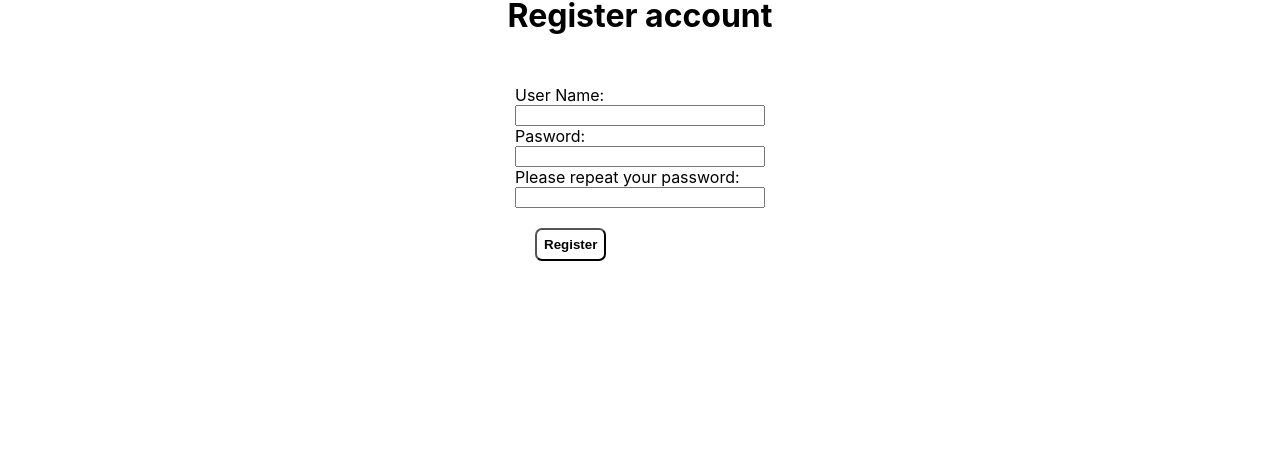
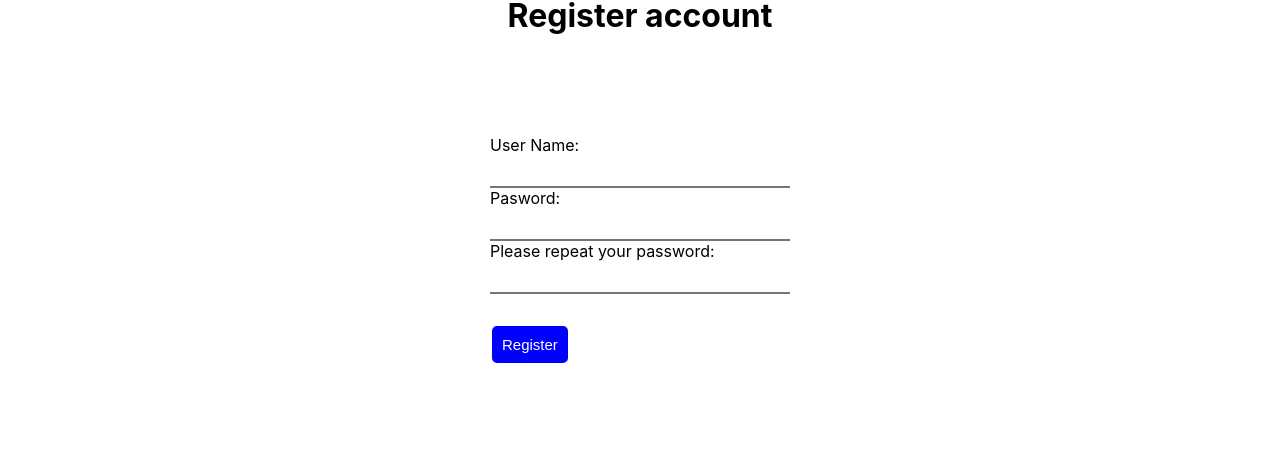
Before and after one commit to PotatoDestruction/Organizer-app, a React (Create React App) app in the folder Front-End/: page / in a window 1280 px wide. Shown: the part 245-710 px from the top of the page. Built offline with nearby package versions, Linux system fonts and the light colour scheme.

Commit message:
validation

```diff
--- a/Front-End/src/components/Login/Login.tsx
+++ b/Front-End/src/components/Login/Login.tsx
@@ -14,7 +14,7 @@ const Login = (): JSX.Element => {
     return (
         <div>
             <h1 className="login">Login</h1>
-            <Form fetch={(event) => {
+            <Form className="def-form" fetch={(event) => {
                 event.preventDefault();
 
                 const organizerLog: LogType = {
@@ -52,7 +52,7 @@ const Login = (): JSX.Element => {
                     value={name}
                     onChange={(e: React.ChangeEvent<HTMLInputElement>) => {
                         let newValue = e.target.value
-                        setName(newValue);
+                        setName(newValue.charAt(0).toUpperCase() + newValue.slice(1));
                     }}
                 />
                 <label>Pasword:</label>
@@ -63,7 +63,7 @@ const Login = (): JSX.Element => {
                     }}
                 />
                 <div>
-                    <button type="submit">Login</button>
+                    <button id="reg-log" type="submit">Login</button>
                 </div>
             </Form>
             {message && <div className="message">{message}</div>}
--- a/Front-End/src/components/Participants/Participants.css
+++ b/Front-End/src/components/Participants/Participants.css
@@ -33,7 +33,7 @@
 }
 
 table {
-    margin: 0 auto 100px;
+    margin: 0 auto;
     border-collapse: collapse;
     text-align: center;
     min-width: 800px;
@@ -65,26 +65,26 @@ th, td {
     background-color: rgba(20, 19, 19, 0.5);
 }
 
-.modal-form {
+.def-form {
     width: 300px;
     padding: 50px;
     background-color: white;
 }
 
-.modal-form div label {
+.def-form div label {
     font-size: 20px;
 }
 
-.modal-form input {
+.def-form input {
     padding: 8px;
     border-width: 0 0 2px 0;
 }
 
-.modal-form input:focus {
+.def-form input:focus {
     outline-width: 0;
 }
 
-.modal-form button {
+.def-form button {
     padding: 10px 0;
     background-color: blue;
     color: white;
@@ -93,7 +93,7 @@ th, td {
     font-size: 15px;
 }
 
-.modal-form button:hover, .Add-participant:hover {
+.def-form button:hover, .Add-participant:hover {
     background-color: white;
     color: blue;
     border-color: blue;
@@ -108,6 +108,7 @@ th, td {
     color: blue;
     font-weight: 700;
     text-align: center;
+    margin: 10px;
 }
 
 .cancel:hover {
--- a/Front-End/src/components/Participants/Participants.tsx
+++ b/Front-End/src/components/Participants/Participants.tsx
@@ -64,10 +64,9 @@ const Participants = (): JSX.Element => {
             })
             .catch(error => console.log(error));
     }, [reload, addFromOnOff])
-    console.log(addParticipant)
+
     return (
         <div>
-
             <div className='header-and-ADD'>
                 <h1 className='participants-h'>Your Participants</h1>
                 {addFromOnOff === 'off' && <button className='Add-participant' onClick={() => {
@@ -76,7 +75,7 @@ const Participants = (): JSX.Element => {
             </div>
 
             <div className='add-form-wrap'>
-                {addFromOnOff === 'on' && <Form className='modal-form' id='add-form' fetch={(e) => {
+                {addFromOnOff === 'on' && <Form className='def-form' id='add-form' fetch={(e) => {
                     e.preventDefault();
 
                     fetch('http://localhost:8080/v1/participants/add', {
@@ -126,8 +125,8 @@ const Participants = (): JSX.Element => {
                     <div>
                         <label>Age:</label>
                     </div>
-                    <input type="text" name="age" required pattern='[0-9]{1,3}' title='Age must be numbers.'
-                        minLength={1} maxLength={3}
+                    <input type="text" name="age" required pattern='^[1-9]\d*$' title='Age must be numbers and can&#39;t be 0.'
+                        minLength={1} maxLength={3} min='1'
                         onChange={(e: React.ChangeEvent<HTMLInputElement>) => {
                             let newValue = e.target.value
                             setAddParticipant({ ...addParticipant, age: Number(newValue) })
--- a/Front-End/src/components/Participants/UpdateModal.tsx
+++ b/Front-End/src/components/Participants/UpdateModal.tsx
@@ -16,7 +16,7 @@ console.log(updated)
       <div>
 
          {participant && <div className="modal-body">
-            <Form className="modal-form" fetch={(e) => {
+            <Form className="def-form" fetch={(e) => {
                e.preventDefault();
 
                fetch(`http://localhost:8080/v1/participants/update/${participant.id}`, {
--- a/Front-End/src/components/Register/Register.css
+++ b/Front-End/src/components/Register/Register.css
@@ -15,15 +15,7 @@ main {
     font-size: 20px;
 }
 
-form button {
-    margin: 20px;
-    padding: 7px;
+#reg-log {
     border-radius: 7px;
-    font-weight: 700;
-    background: white;
+    padding: 10px;
 }
-
-form button:hover {
-    cursor: pointer;
-    background: green;
-}
--- a/Front-End/src/components/Register/Register.tsx
+++ b/Front-End/src/components/Register/Register.tsx
@@ -23,7 +23,7 @@ const Register = (): JSX.Element => {
     return (
         <main>
             <h1 className="register">Register account</h1>
-            <Form fetch={(event) => {
+            <Form className="def-form" fetch={(event) => {
                 event.preventDefault();
 
                 const organizerReg: RegInfo = {
@@ -72,7 +72,7 @@ const Register = (): JSX.Element => {
                     value={name}
                     onChange={(e: React.ChangeEvent<HTMLInputElement>) => {
                         let newValue = e.target.value
-                        setName(newValue);
+                        setName(newValue.charAt(0).toUpperCase() + newValue.slice(1));
                     }}
                 />
                 <label>Pasword:</label>
@@ -90,7 +90,7 @@ const Register = (): JSX.Element => {
                     }}
                 />
                 <div>
-                    <button type="submit">Register</button>
+                    <button id='reg-log' type="submit">Register</button>
                 </div>
             </Form>
 
```
